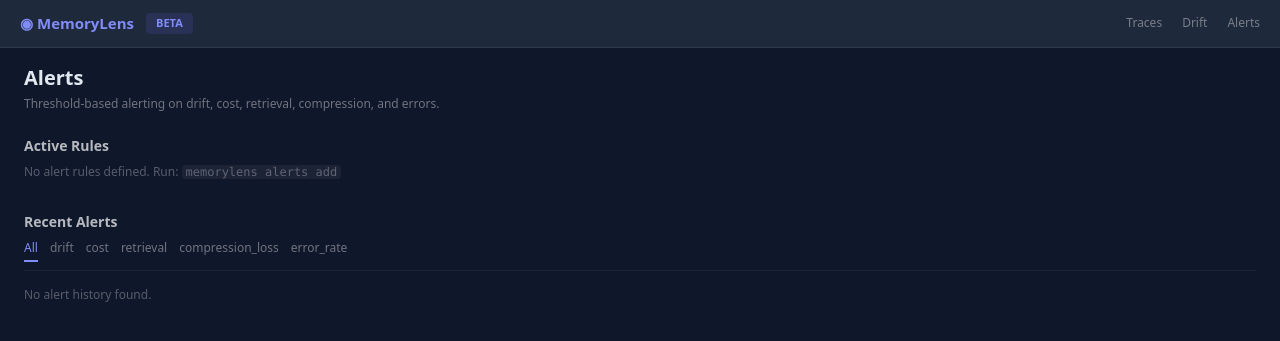
After one commit to montfortf/memorylens, a Python web app: template src/memorylens/_ui/templates/alerts.html in a window 1280 px wide. The commit adds this page. Shown: the top 341 px of the page. Run offline with Jinja, Linux system fonts and the light colour scheme; the template is opened without the code that fills it, so the values that code supplies are empty; some libraries are stand-ins or nearby versions.

Commit message:
feat(alerts): Step 5 — UI alerts page, nav link, route registration + tests
- Add GET /alerts route in src/memorylens/_ui/api/alerts.py
- Add alerts.html template: Active Rules table + Recent Alerts table with type badge colors
- Type filter tabs: All, drift, cost, retrieval, compression_loss, error_rate
- Register create_alerts_routes in server.py
- Add "Alerts" nav link to base.html with active state highlight
- 12 UI tests all passing

Co-Authored-By: Claude Sonnet 4.6 <noreply@anthropic.com>

```diff
--- a/src/memorylens/_ui/server.py
+++ b/src/memorylens/_ui/server.py
@@ -43,6 +43,10 @@ def create_app(db_path: str = _DEFAULT_DB, ingest: bool = False) -> FastAPI:
 
     create_drift_routes(app)
 
+    from memorylens._ui.api.alerts import create_alerts_routes
+
+    create_alerts_routes(app)
+
     if ingest:
         from memorylens._ui.api.ingest import create_ingest_routes
 
--- /dev/null
+++ b/src/memorylens/_ui/templates/alerts.html
@@ -0,0 +1,102 @@
+{% extends "base.html" %}
+{% block title %}Alerts — MemoryLens{% endblock %}
+{% block content %}
+<div class="px-6 pt-4 pb-2">
+    <h2 class="text-xl font-semibold mb-1">Alerts</h2>
+    <p class="text-xs text-white/40 mb-6">Threshold-based alerting on drift, cost, retrieval, compression, and errors.</p>
+
+    <!-- Active Rules -->
+    <h3 class="text-sm font-semibold mb-2 text-white/70">Active Rules</h3>
+    {% if rules %}
+    <div class="overflow-x-auto mb-8">
+        <table class="w-full text-xs">
+            <thead>
+                <tr class="border-b border-white/[0.06] text-white/40 text-left">
+                    <th class="pb-2 pr-4">NAME</th>
+                    <th class="pb-2 pr-4">TYPE</th>
+                    <th class="pb-2 pr-4 text-right">THRESHOLD</th>
+                    <th class="pb-2 pr-4 text-center">ENABLED</th>
+                    <th class="pb-2">WEBHOOK</th>
+                </tr>
+            </thead>
+            <tbody>
+                {% for rule in rules %}
+                <tr class="border-b border-white/[0.04] hover:bg-white/[0.02]">
+                    <td class="py-2 pr-4 font-mono text-slate-300">{{ rule.name }}</td>
+                    <td class="py-2 pr-4 text-indigo-300">{{ rule.alert_type }}</td>
+                    <td class="py-2 pr-4 text-right text-slate-400">{{ rule.threshold }}</td>
+                    <td class="py-2 pr-4 text-center">
+                        {% if rule.enabled %}
+                        <span class="text-green-400">yes</span>
+                        {% else %}
+                        <span class="text-white/30">no</span>
+                        {% endif %}
+                    </td>
+                    <td class="py-2 text-white/30 truncate max-w-[200px]">
+                        {% if rule.webhook_url %}
+                        <span class="text-slate-400" title="{{ rule.webhook_url }}">{{ rule.webhook_url[:40] }}{% if rule.webhook_url|length > 40 %}…{% endif %}</span>
+                        {% else %}
+                        —
+                        {% endif %}
+                    </td>
+                </tr>
+                {% endfor %}
+            </tbody>
+        </table>
+    </div>
+    {% else %}
+    <p class="text-xs text-white/30 mb-8">No alert rules defined. Run: <code class="bg-white/5 px-1 rounded">memorylens alerts add</code></p>
+    {% endif %}
+
+    <!-- Alert History -->
+    <h3 class="text-sm font-semibold mb-2 text-white/70">Recent Alerts</h3>
+
+    <!-- Type filter tabs -->
+    <div class="flex gap-3 mb-4 border-b border-white/[0.06] pb-2">
+        <a href="/alerts"
+           class="text-xs pb-1 {% if not active_type %}text-indigo-400 border-b-2 border-indigo-400{% else %}text-white/40 hover:text-white/60{% endif %}">
+            All
+        </a>
+        {% for t in ['drift', 'cost', 'retrieval', 'compression_loss', 'error_rate'] %}
+        <a href="/alerts?type={{ t }}"
+           class="text-xs pb-1 {% if active_type == t %}text-indigo-400 border-b-2 border-indigo-400{% else %}text-white/40 hover:text-white/60{% endif %}">
+            {{ t }}
+        </a>
+        {% endfor %}
+    </div>
+
+    {% if history %}
+    <div class="overflow-x-auto">
+        <table class="w-full text-xs">
+            <thead>
+                <tr class="border-b border-white/[0.06] text-white/40 text-left">
+                    <th class="pb-2 pr-4">FIRED AT</th>
+                    <th class="pb-2 pr-4">TYPE</th>
+                    <th class="pb-2">MESSAGE</th>
+                </tr>
+            </thead>
+            <tbody>
+                {% for event in history %}
+                <tr class="border-b border-white/[0.04] hover:bg-white/[0.02]">
+                    <td class="py-2 pr-4 text-white/40 font-mono">{{ event._fired_at_str }}</td>
+                    <td class="py-2 pr-4">
+                        <span class="px-1.5 py-0.5 rounded text-[10px] font-semibold
+                            {% if event.alert_type == 'drift' %}bg-orange-500/20 text-orange-300
+                            {% elif event.alert_type == 'cost' %}bg-yellow-500/20 text-yellow-300
+                            {% elif event.alert_type == 'error_rate' %}bg-red-500/20 text-red-300
+                            {% elif event.alert_type == 'retrieval' %}bg-purple-500/20 text-purple-300
+                            {% else %}bg-blue-500/20 text-blue-300{% endif %}">
+                            {{ event.alert_type }}
+                        </span>
+                    </td>
+                    <td class="py-2 text-slate-300">{{ event.message }}</td>
+                </tr>
+                {% endfor %}
+            </tbody>
+        </table>
+    </div>
+    {% else %}
+    <p class="text-xs text-white/30">No alert history found.</p>
+    {% endif %}
+</div>
+{% endblock %}
--- a/src/memorylens/_ui/templates/base.html
+++ b/src/memorylens/_ui/templates/base.html
@@ -29,6 +29,7 @@
         <div class="flex gap-5 text-xs">
             <a href="/traces" class="{% if active_nav == 'traces' %}text-indigo-400 border-b-2 border-indigo-400 pb-0.5{% else %}text-white/40 hover:text-white/60{% endif %}">Traces</a>
             <a href="/drift" class="{% if active_nav == 'drift' %}text-indigo-400 border-b-2 border-indigo-400 pb-0.5{% else %}text-white/40 hover:text-white/60{% endif %}">Drift</a>
+            <a href="/alerts" class="{% if active_nav == 'alerts' %}text-indigo-400 border-b-2 border-indigo-400 pb-0.5{% else %}text-white/40 hover:text-white/60{% endif %}">Alerts</a>
         </div>
     </nav>
     <main>
```
Also changed, not shown: src/memorylens/_ui/api/alerts.py (added, +37 -0 lines), tests/test_ui/test_api_alerts.py (added, +123 -0 lines).
